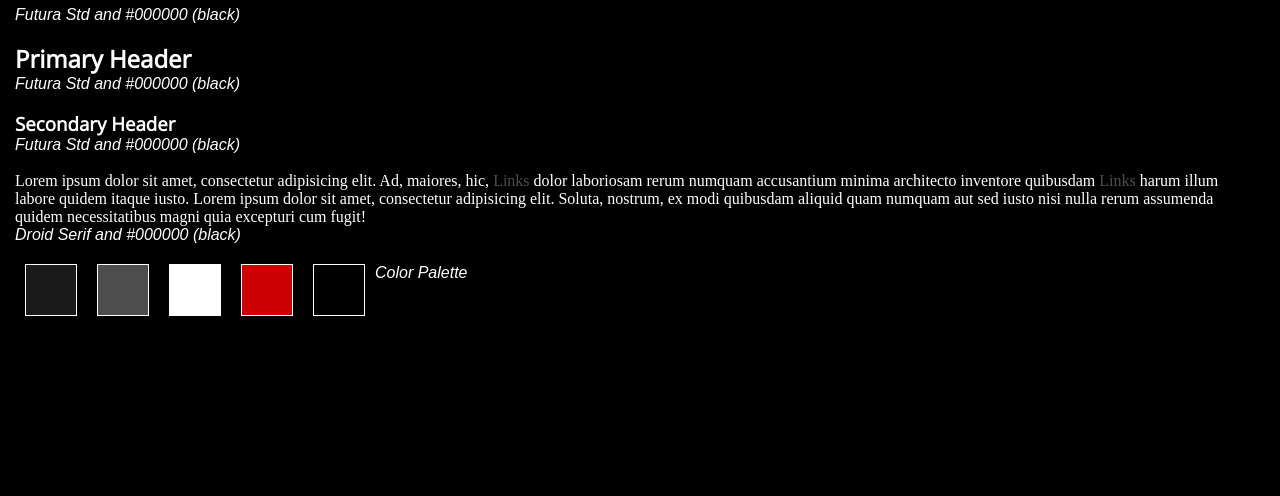
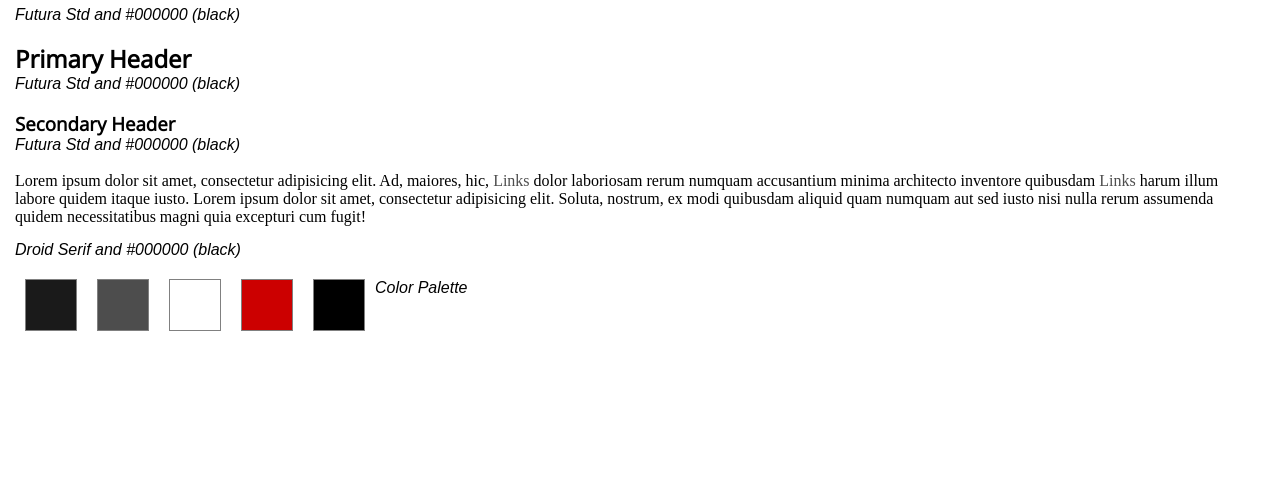
Before and after one commit to POTC3000/p3-style-tile-carter, a plain HTML site: page index.html in a window 1280 px wide. Shown: the part 304-800 px from the top of the page. Drawn offline with nearby package versions, Linux system fonts and the light colour scheme; a web font is replaced by a local one.

Commit message:
Version 4

```diff
--- a/css/styles.css
+++ b/css/styles.css
@@ -1,13 +1,13 @@
 /*Primary Header*/
 body {
-	background: black;
+	background: white;
 	padding-left: 15px;
 	padding-right: 15px;
-	color: white;
+	color: black;
 }
 h1, h2, h3 {
 	font-family: "Futura Std", "Futura Std Regular", "Open Sans", sans-serif;
-	color: white;
+	color: black;
 }
 /* Baseline Links*/
 a {
@@ -24,6 +24,7 @@ h2, h3, p {
 p {
 	font-family: 'Droid Serif', serif;
 	padding-right: 15px;
+	margin-bottom: 15px;
 }
 /* Layout for Style Tile*/
 section {
@@ -34,7 +35,7 @@ section {
 .color-3,
 .color-4,
 .color-5 {
-	border: 1px solid white;
+	border: 1px solid gray;
 	float: left;
 	margin: 0 10px;
 	height: 50px;
```
